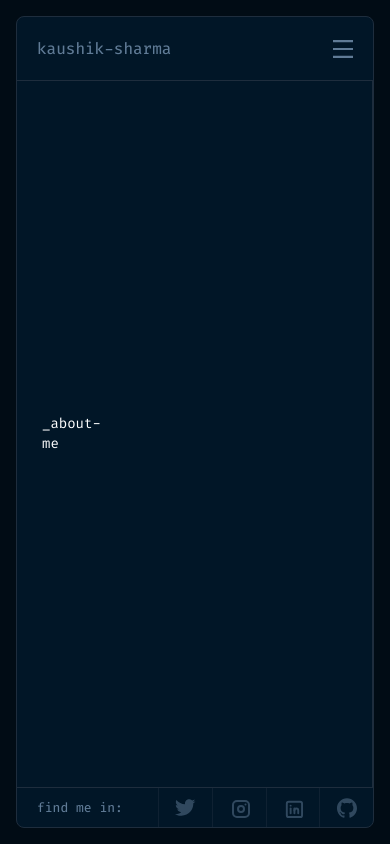
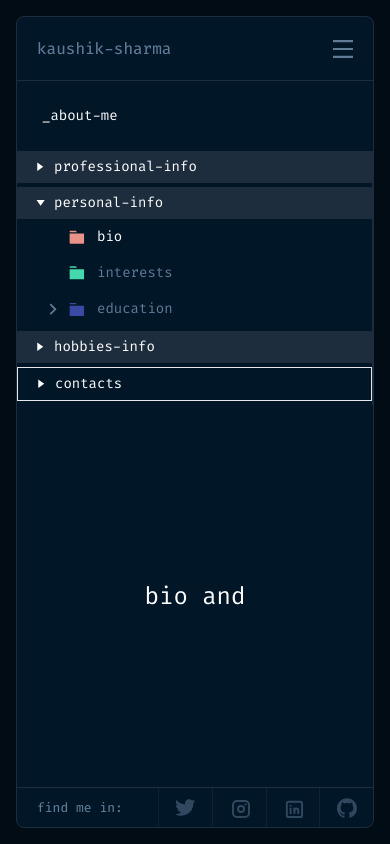
Before and after one commit to ikaushiksharma/vs-themed-portfolio, a Next.js app: page /about-me in a window 390 px wide. Built offline with nearby package versions, Linux system fonts and the light colour scheme.

Commit message:
feat: mobile nav ready

```diff
--- a/app/about-me/page.tsx
+++ b/app/about-me/page.tsx
@@ -1,31 +1,77 @@
+/* eslint-disable @next/next/no-img-element */
 'use client';
 import InfoSection from '@/components/InfoSection';
 import React, { useEffect, useState } from 'react';
 import { data, sections } from '@/utils/data';
 import Link from 'next/link';
+import MobileAboutMenu from '@/components/MobileAboutMenu';
 
 type Props = {};
 
 const AboutPage = (props: Props) => {
   const [contactDetailsOpen, setContactDetailsOpen] = useState(false);
-  const [currSection, setCurrSection] = useState('professional-info');
-  const [currData, setCurrData] = useState({ ...sections[0] });
-  const [activeFolders, setActiveFolders] = useState<Array<String>>([]);
+  const [currSection, setCurrSection] = useState('personal-info');
+  const [currData, setCurrData] = useState({ ...sections[1] });
+  const [activeFolders, setActiveFolders] = useState<Array<String>>([
+    currData.info[0].title,
+  ]);
+  const [currentPage, setCurrentPage] = useState({
+    folder: currData.info[0].title,
+    file: currData.info[0].files.length !== 0 ? currData.info[0].files[0] : '',
+  });
+
+  // mobile states
+  const [sectionsOpen, setSectionsOpen] = useState([sections[1].title]);
+
   const selectSectionHandler = (section: string) => {
     setCurrSection(section);
-    setActiveFolders([]);
   };
   useEffect(() => {
     let currData = sections.filter(({ title }) => title === currSection)[0];
     setCurrData(currData);
+    setActiveFolders([currData.info[0].title]);
   }, [currSection]);
-  console.log(currData);
-  console.log([...activeFolders]);
+  useEffect(() => {
+    if (activeFolders.length === 0) {
+      if (currData.info[0].files.length === 0)
+        setCurrentPage({ folder: currData.info[0].title, file: '' });
+      else
+        setCurrentPage({
+          folder: currData.info[0].title,
+          file: currData.info[0].files[0],
+        });
+    } else {
+      const activeFolder = activeFolders.at(activeFolders.length - 1);
+      const activeFolderData = currData.info.filter(
+        ({ title }) => title === activeFolder
+      )[0];
+      if (activeFolderData?.files.length === 0)
+        setCurrentPage({ folder: activeFolderData.title, file: '' });
+      else {
+        setCurrentPage({
+          folder: activeFolderData
+            ? activeFolderData.title
+            : currData.info[0].title,
+          file: activeFolderData
+            ? activeFolderData.files[0]
+            : currData.info[0].files.length === 0
+            ? ''
+            : currData.info[0].files[0],
+        });
+      }
+    }
+  }, [activeFolders, currSection, currData]);
 
+  const selectPage = (folder: string, file: string) => {
+    setCurrentPage({ folder, file });
+  };
+  console.log({ activeFolders });
+  console.log({ currData });
+  console.log({ currentPage });
   return (
     <main
       data-aos="fade-in"
-      className="h-full w-full flex flex-row lg:flex-col flex-auto overflow-hidden"
+      className="h-full w-full flex flex-row max-lg:flex-col flex-auto overflow-hidden"
     >
       <div id="mobile-page-title">
         <h2>_about-me</h2>
@@ -42,7 +88,7 @@ const AboutPage = (props: Props) => {
             />
           ))}
         </div>
-        <div className="hidden lg:block w-full h-full border-right">
+        <div className="hidden lg:block w-full h-full border-r border-gray-theme">
           <div className="flex items-center px-5 w-full h-[35px] bg-gray-theme mb-1 lg:mb-0 lg:bg-transparent border-b cursor-pointer border-gray-theme lg:hover:bg-gray-theme">
             <img className="arrow rotate-90" src="/icons/arrow.svg" />
             <h3>{currSection}</h3>
@@ -52,6 +98,9 @@ const AboutPage = (props: Props) => {
               <div
                 key={idx}
                 className="grid grid-cols-2 px-5 items-center my-2 font-fira_regular text-menu-text"
+              >
+                <div
+                  className="flex col-span-2 text-sm hover:text-white hover:cursor-pointer"
                   onClick={() => {
                     activeFolders.includes(item.title)
                       ? setActiveFolders((prev) =>
@@ -60,22 +109,30 @@ const AboutPage = (props: Props) => {
                       : setActiveFolders((prev) => [...prev, item.title]);
                   }}
                 >
-                <div className="flex col-span-2 text-sm hover:text-white hover:cursor-pointer">
+                  {item.files.length === 0 ? (
+                    <div className="mx-3 w-2"></div>
+                  ) : (
                     <img
                       src="/icons/diple.svg"
                       alt=""
                       className={`mx-3 w-2 max-w-fit ${
-                      activeFolders.includes(item.title) && 'rotate-90'
+                        activeFolders.includes(item.title) ||
+                        currentPage.folder === item.title
+                          ? 'rotate-90'
+                          : ''
+                      } )
                       }`}
                     />
+                  )}
+
                   <img
                     src={'/icons/folder' + (idx + 1) + '.svg'}
                     alt=""
                     className="mr-3"
                   />
                   <p
-                    className={`${
-                      activeFolders.includes(item.title) && 'text-white'
+                    className={`transition-all ${
+                      currentPage.folder === item.title && 'text-white'
                     }`}
                   >
                     {item.title}
@@ -89,7 +146,10 @@ const AboutPage = (props: Props) => {
                     {item.files.map((file, idx) => (
                       <div
                         key={idx}
-                        className="hover:text-white hover:cursor-pointer flex my-2"
+                        className={`hover:text-white hover:cursor-pointer flex my-2 ${
+                          currentPage.file === file && 'text-white'
+                        }`}
+                        onClick={() => selectPage(item.title, file)}
                       >
                         <img
                           src="/icons/markdown.svg"
@@ -136,7 +196,137 @@ const AboutPage = (props: Props) => {
             </div>
           </div>
         </div>
+        <div className="max-lg:w-full lg:hidden">
+          <div className="lg:hidden w-full font-fira_regular">
+            {sections.map((section, idx) => (
+              <div key={idx} className="w-full bg-gray-theme mb-1">
+                <div
+                  className="flex lg:hidden py-1.5 px-5"
+                  onClick={() => {
+                    sectionsOpen.includes(section.title)
+                      ? setSectionsOpen((prev) =>
+                          prev.filter((item) => item !== section.title)
+                        )
+                      : setSectionsOpen((prev) => [...prev, section.title]);
+                    setCurrData(section);
+                  }}
+                >
+                  <img
+                    src="/icons/arrow.svg"
+                    alt=""
+                    className={`mr-[10px] transition ' ${
+                      sectionsOpen.includes(section.title) ? 'rotate-90' : ''
+                    }`}
+                  />
+                  <p className="text-white text-sm">{section.title}</p>
                 </div>
+                {sectionsOpen.includes(section.title) && (
+                  <div className="flex flex-col w-full bg-blue-background">
+                    {section.info.map((item, idx) => (
+                      <div
+                        key={idx}
+                        className="grid grid-cols-2 px-5 items-center my-2 font-fira_regular text-menu-text"
+                      >
+                        <div
+                          className="flex col-span-2 text-sm hover:text-white hover:cursor-pointer"
+                          onClick={() => {
+                            activeFolders.includes(item.title)
+                              ? setActiveFolders((prev) =>
+                                  prev.filter(
+                                    (currItem) => item.title !== currItem
+                                  )
+                                )
+                              : setActiveFolders((prev) => [
+                                  ...prev,
+                                  item.title,
+                                ]);
+                          }}
+                        >
+                          {item.files.length === 0 ? (
+                            <div className="mx-3 w-2"></div>
+                          ) : (
+                            <img
+                              src="/icons/diple.svg"
+                              alt=""
+                              className={`mx-3 w-2 max-w-fit ${
+                                activeFolders.includes(item.title)
+                                  ? 'rotate-90'
+                                  : ''
+                              } )
+                      }
+                      `}
+                            />
+                          )}
+
+                          <img
+                            src={'/icons/folder' + (idx + 1) + '.svg'}
+                            alt=""
+                            className="mr-3"
+                          />
+                          <p
+                            className={`transition-all ${
+                              currentPage.folder === item.title ||
+                              activeFolders.includes(item.title)
+                                ? 'text-white'
+                                : ''
+                            }`}
+                          >
+                            {item.title}
+                          </p>
+                        </div>
+                        {item.files.length === 0 ||
+                        !activeFolders.includes(item.title) ? (
+                          <></>
+                        ) : (
+                          <div className="col-span-2">
+                            {item.files.map((file, idx) => (
+                              <div
+                                key={idx}
+                                className={`hover:text-white hover:cursor-pointer flex my-2 ${
+                                  currentPage.file === file && 'text-white'
+                                }`}
+                                onClick={() => {
+                                  setCurrentPage({
+                                    folder: item.title,
+                                    file: file,
+                                  });
+                                }}
+                              >
+                                <img
+                                  src="/icons/markdown.svg"
+                                  alt=""
+                                  className="ml-8 mr-3"
+                                />
+                                <p>{file}</p>
+                              </div>
+                            ))}
+                          </div>
+                        )}
+                      </div>
+                    ))}
+                  </div>
+                )}
+              </div>
+            ))}
+            <div className="w-full border mb-1">
+              <div
+                className="flex lg:hidden py-1.5 px-5"
+                onClick={() => setContactDetailsOpen(!contactDetailsOpen)}
+              >
+                <img
+                  src="/icons/arrow.svg"
+                  alt=""
+                  className="mr-[10px] transition"
+                />
+                <p className="text-white text-sm">contacts</p>
+              </div>
+            </div>
+          </div>
+        </div>
+      </div>
+      <h1 className="text-2xl lg:text-9xl flex items-center justify-center w-full h-full">
+        {currentPage.folder + ' and ' + currentPage.file}
+      </h1>
     </main>
   );
 };
```
Lines whose indentation alone changed are shown as unchanged.
